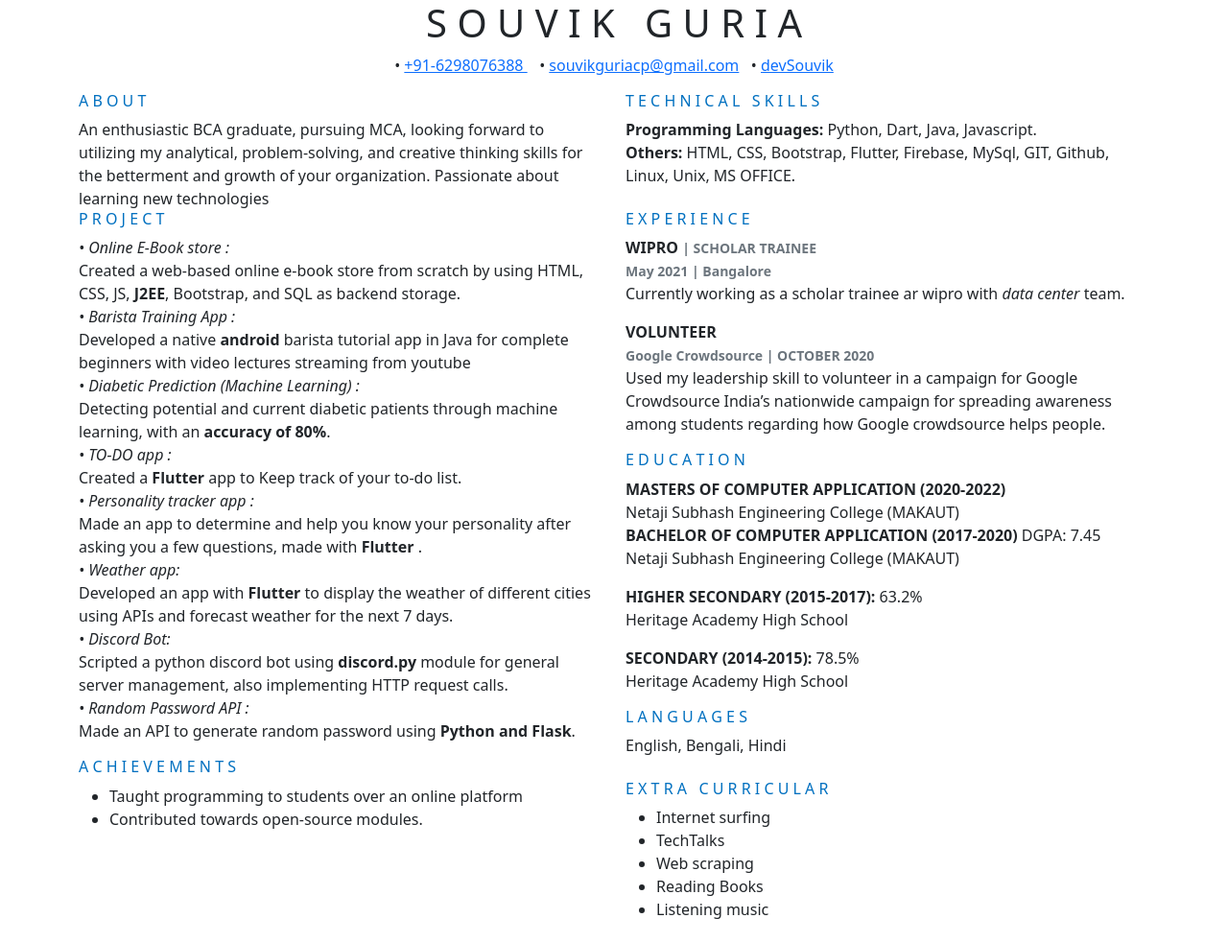
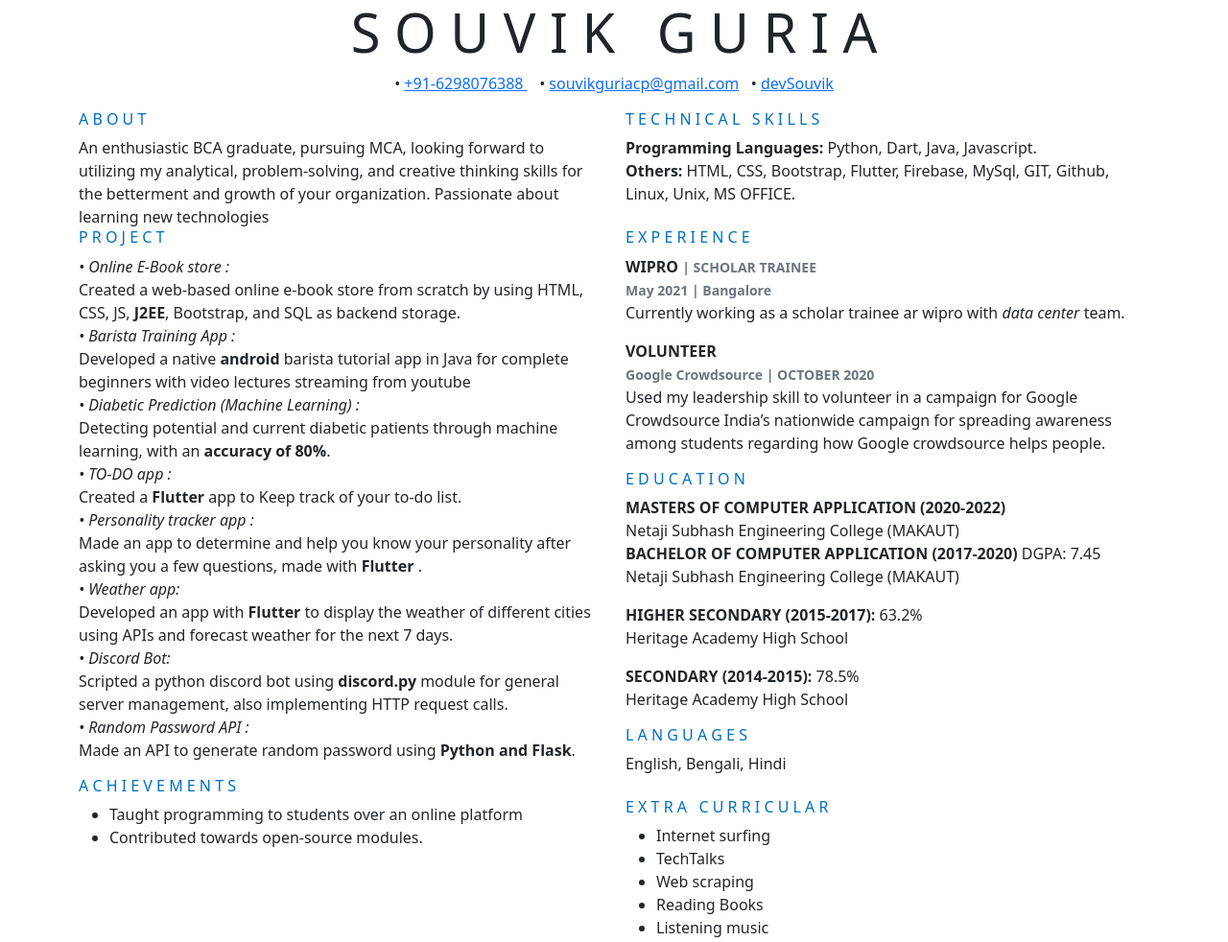
Before and after one commit to devSouvik/resume, a plain HTML site: page index.html in a window 1280 px wide. Shown: the whole page at 96% size. Drawn offline with nearby package versions, Linux system fonts and the light colour scheme.

Commit message:
Update cv.css

```diff
--- a/cv.css
+++ b/cv.css
@@ -1,3 +1,6 @@
+#info {
+  font-size: 3.5em;
+}
 #info {
   text-align: center;
 }
@@ -10,20 +13,15 @@
 em {
   font-weight: 500;
 }
-
 body {
   color: #414042;
-  margin: auto;
 }
-
 span {
   font-weight: 150;
 }
-
 a:visited {
   color: violet;
 }
-
 #data-cn {
   font-weight: 500;
   font-style: italic;
```
